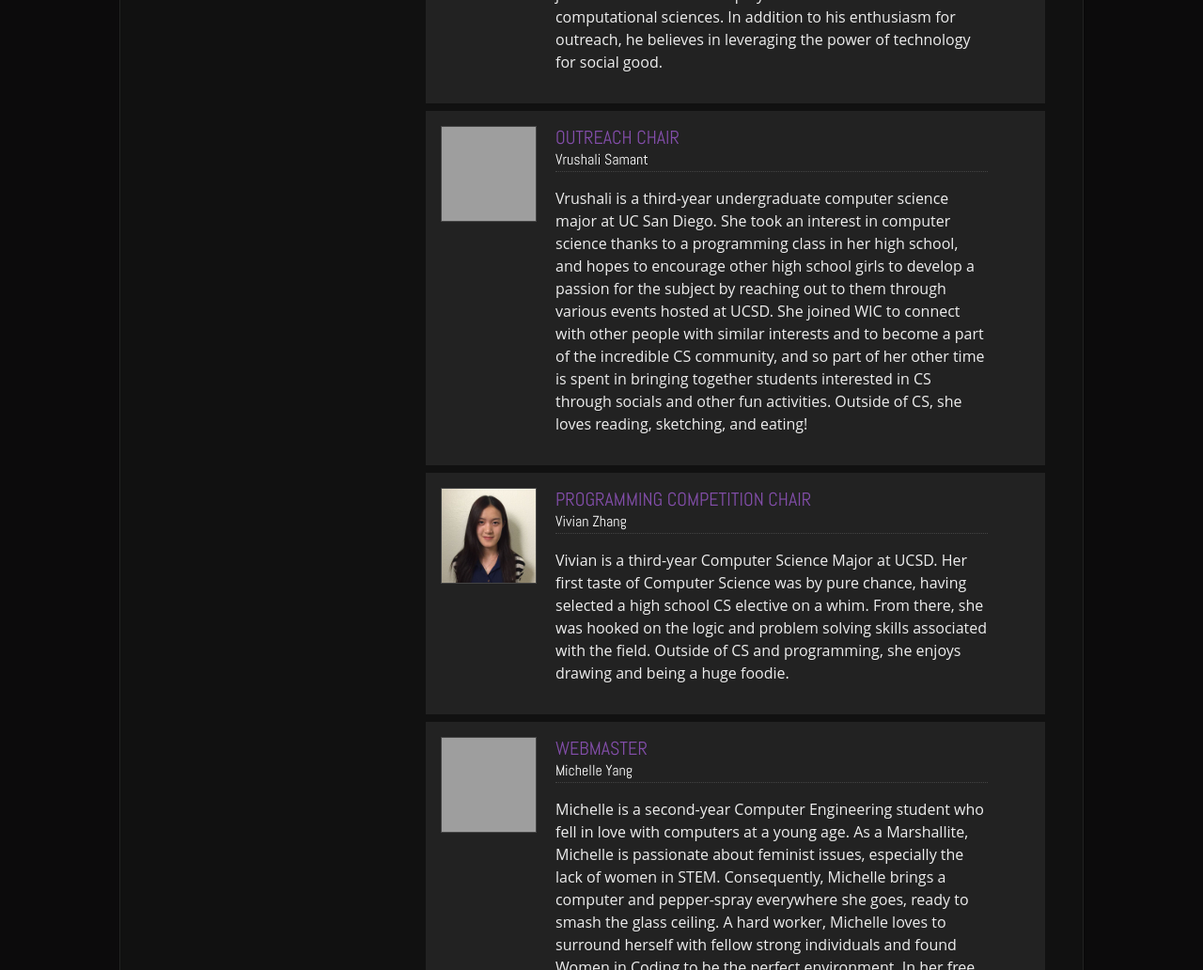
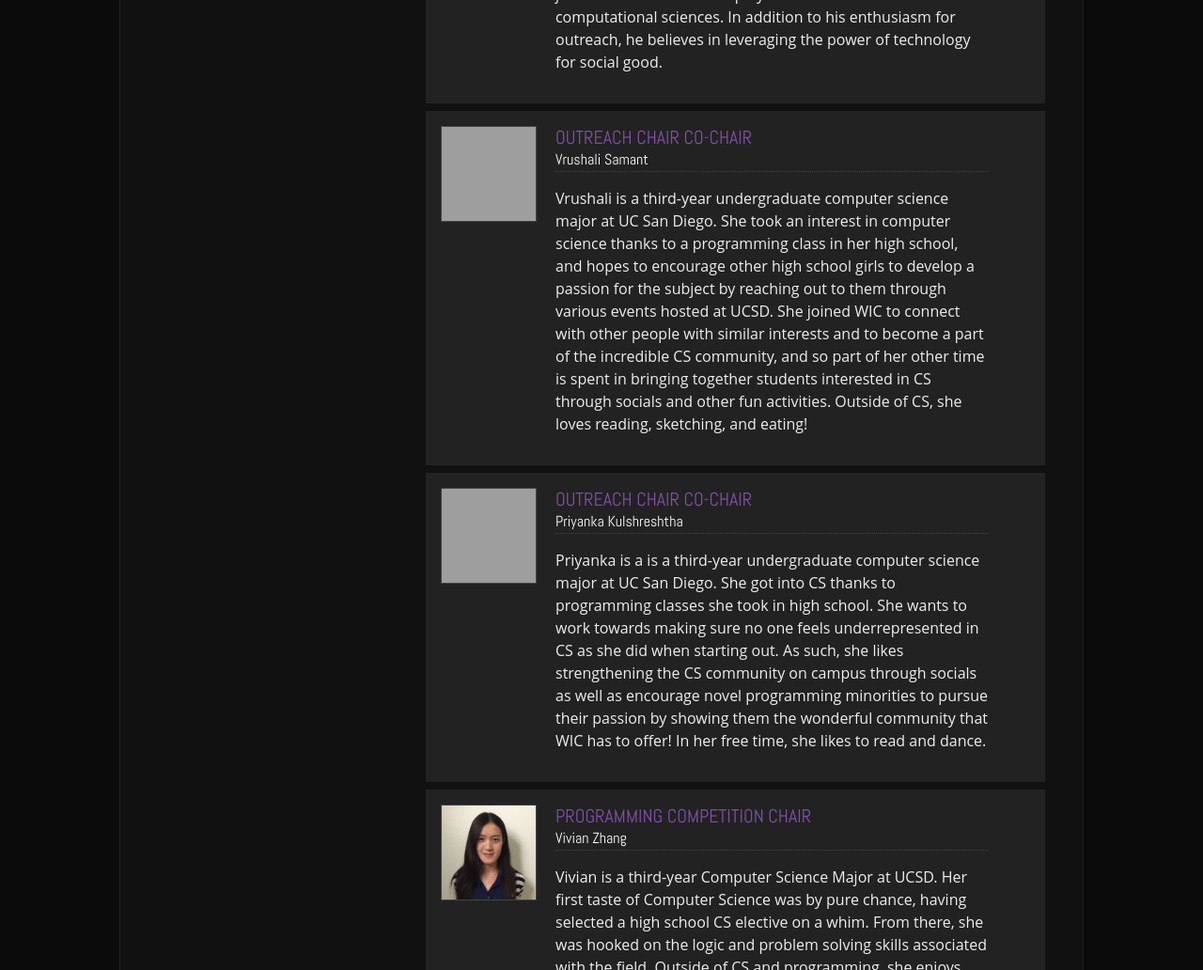
Before and after one commit to xmichelleyang/WICWebsite, a plain HTML site: page public_html/about.html in a window 1280 px wide. Shown: the part 2660-3692 px from the top of the page at 94% size. Drawn offline with nearby package versions, Linux system fonts and the light colour scheme; grey boxes are pictures that could not be loaded.

Commit message:
Added Priyanka to website!

```diff
--- a/public_html/about.html
+++ b/public_html/about.html
@@ -188,7 +188,7 @@
 		<div class="infobox r10 cf">
 			<div class="about_photo"><img src="img/people/Vrushali.jpg" alt="Vrushali Samant"/></div>
 			<div class="about_text">
-					<h3> Outreach Chair </h3>
+					<h3> Outreach Chair Co-Chair</h3>
 					<h4> Vrushali Samant </h4>
 					<p>Vrushali is a third-year undergraduate computer science major at UC San Diego. She
              took an interest in computer science thanks to a programming class in her high school,
@@ -200,6 +200,24 @@
              reading, sketching, and eating! </p>
 			</div>
 		</div>
+
+    <div class="infobox r10 cf">
+			<div class="about_photo"><img src="img/people/Priyanka.jpg" alt="Priyanka Kulshreshtha"/></div>
+			<div class="about_text">
+					<h3> Outreach Chair Co-Chair </h3>
+					<h4> Priyanka Kulshreshtha  </h4>
+					<p>Priyanka is a  is a third-year undergraduate computer science
+            major at UC San Diego. She got into CS thanks to programming
+            classes she took in high school. She wants to work towards making
+            sure no one feels underrepresented in CS as she did when starting out.
+             As such, she likes strengthening the CS community on campus through
+             socials as well as encourage novel programming minorities to pursue
+              their passion by showing them the wonderful community that WIC has
+              to offer! In her free time, she likes to read and dance. </p>
+			</div>
+		</div>
+
+
 
 		<div class="infobox r10 cf">
 			<div class="about_photo"><img src="img/people/Vivian.jpg" alt="Vivian Zhang"/></div>
```
Also changed, not shown: 2 other files.
